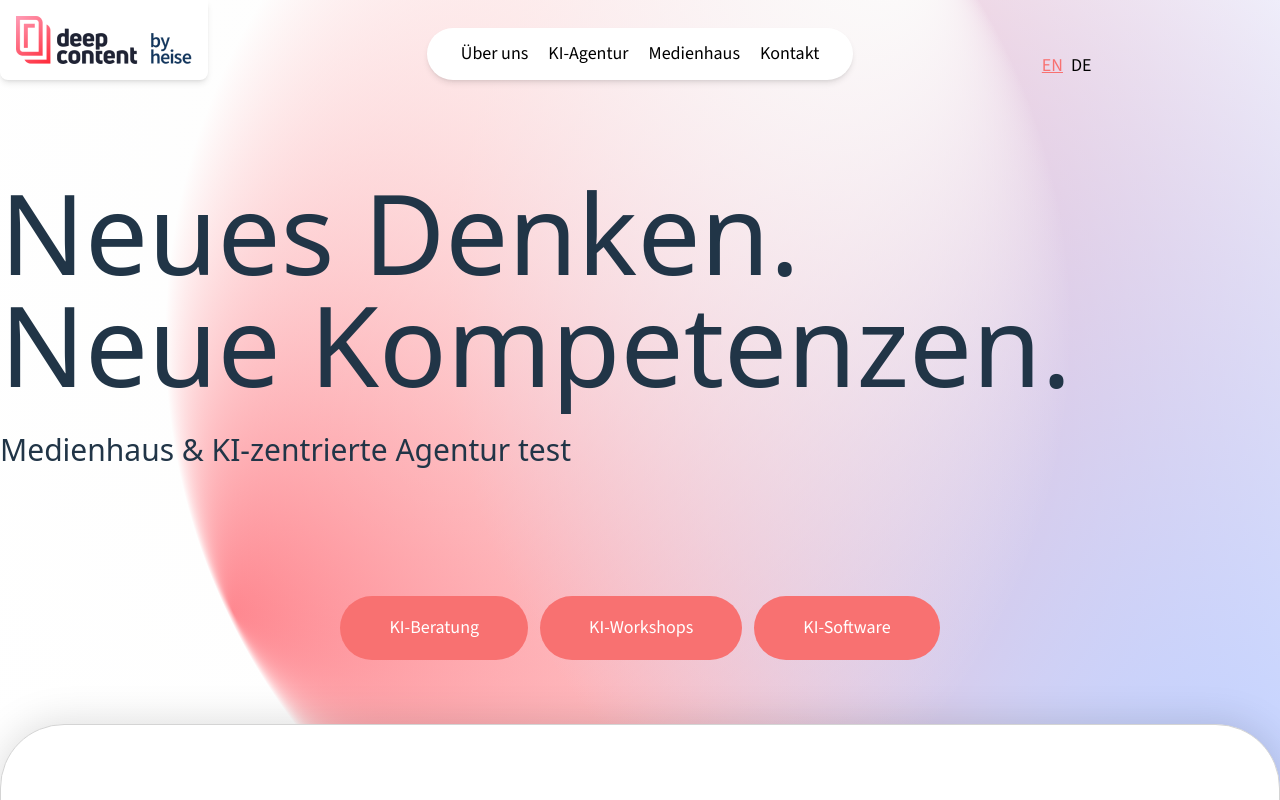
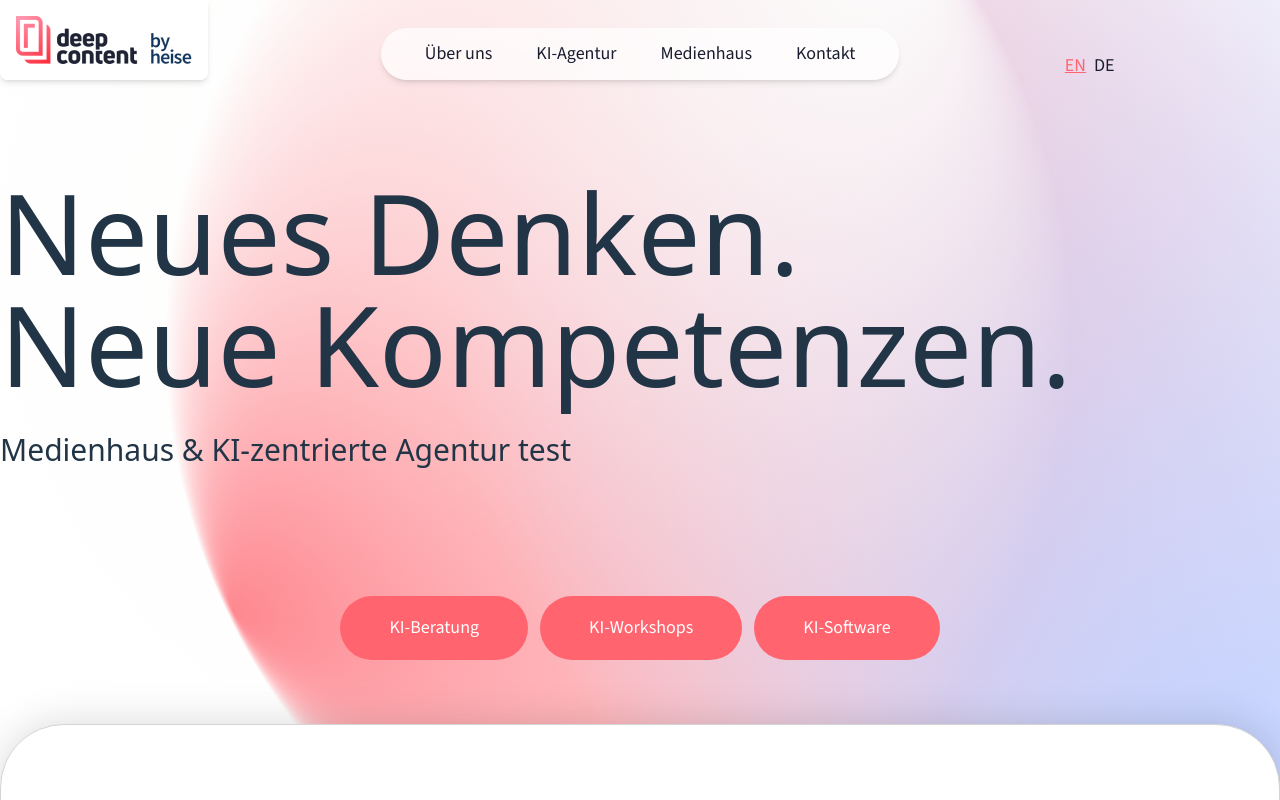
Before and after one commit to NelRai/DC-Corporate-Vue-Vite, a Vue app: page / in a window 1280 px wide. Shown: the top 800 px of the page. Built offline with nearby package versions, Linux system fonts and the light colour scheme; a web font is replaced by a local one.

Commit message:
btn hover effects / color / nav update

```diff
--- a/src/App.vue
+++ b/src/App.vue
@@ -1,6 +1,8 @@
 <script setup>
 import HelloWorld from "./components/HelloWorld.vue";
 import WrapperContent from "./components/wrapper-content.vue";
+import navLink from "./components/nav-link.vue";
+
 import btnPrimary from "./components/btn-primary.vue";
 import btnSecondary from "./components/btn-secondary.vue";
 import headlineH2 from "./components/headline-h2.vue";
@@ -17,32 +19,32 @@ import Footer from "./components/footer.vue";
 </script>
 
 <template>
-  <header class="fixed flex items-end w-full m-auto max-w-7xl left-1/2 -translate-x-2/4">
+  <header class="fixed flex items-end w-full m-auto max-w-7xl left-1/2 -translate-x-2/4 z-99">
     <!--change to fixed if on scroll header hide is implemented  -->
     <div class="flex-1">
       <div class="">
-        <img src="./assets/dc-logo-black.png" alt="" class="h-20 bg-white p-4 rounded-b-lg shadow-md" />
+        <img src="./assets/dc-logo-black.png" alt="" class="h-20 bg-white/70  p-4 rounded-b-lg shadow-md backdrop-blur-sm" />
       </div>
     </div>
-    <nav class="hidden lg:flex bg-white rounded-full flex-1 justify-center shadow-md">
+    <nav class="hidden lg:flex bg-white/70 rounded-full flex-initial justify-center shadow-md backdrop-blur-sm">
       <ul class="flex flex-row gap-5 py-3 px-8 justify-center items-center">
         <li class="p-0 m-0 h-fit leading-4">
-          <a href="#ueber-uns" class="text-black text-lg">Über uns</a>
+          <navLink text="Über uns" link="#ueber-uns" />
         </li>
         <li class="p-0 m-0 h-fit leading-4">
-          <a href="#ki-beratung" class="text-black text-lg">KI-Agentur</a>
+          <navLink text="KI-Agentur" link="#ki-beratung" />
         </li>
         <li class="p-0 m-0 h-fit leading-4">
-          <a href="#medienhaus" class="text-black text-lg">Medienhaus</a>
+          <navLink text="Medienhaus" link="#medienhaus" />
         </li>
         <li class="p-0 m-0 h-fit leading-4">
-          <a href="#kontakt" class="text-black text-lg">Kontakt</a>
+          <navLink text="Kontakt" link="#kontakt" />
         </li>
       </ul>
     </nav>
     <div class="flex-1 flex justify-center gap-2 text-lg font-normal">
-      <span class="text-red-400 underline">EN</span>
-      <span class="text-black">DE</span>
+      <span class="text-dc-400 underline">EN</span>
+      <span class="text-dc-neutral900">DE</span>
     </div>
   </header>
 
@@ -68,7 +70,7 @@ import Footer from "./components/footer.vue";
     class="flex flex-col gap-4 -mt-12 pt-16 pb-24 w-full bg-white border border-neutral-300 border-solid rounded-t-3xl lg:rounded-t-4xl shadow-top3xl lg:pt-32 lg:pb-44 z-10 relative">
     <div class="px-8 lg:px-0 max-w-7xl m-auto flex flex-col gap-4 lg:gap-16">
       <p class="text-1xl lg:text-7xl">
-        <span class="text-red-400">Deep Content by heise</span> ist ein
+        <span class="text-dc-400">Deep Content by heise</span> ist ein
         digitales Medienhaus mit jahrelanger journalistischer Tech-Expertise.
       </p>
       <p class="lg:text-4xl">
@@ -174,7 +176,7 @@ import Footer from "./components/footer.vue";
       <img class="w-full h-full shadow-lg rounded-3xl lg:rounded-images" src="./assets/mixed-magazine.svg" alt="" />
       <div class="flex flex-col gap-8">
         <p>
-          <span class="text-red-400">MIXED</span> ist in Deutschland, Österreich
+          <span class="text-dc-400">MIXED</span> ist in Deutschland, Österreich
           und der Schweiz Marktführer für News und Berichte rund um
           Zukunfts-Technologien wie VR, AR, KI und mehr. Bei uns trifft sich
           auch die deutschsprachige Mixed-Reality-Community. Bekannte
@@ -191,7 +193,7 @@ import Footer from "./components/footer.vue";
       <img class="w-full h-full shadow-lg rounded-3xl lg:rounded-images" src="./assets/decoder-magazine.svg" alt="" />
       <div class="flex flex-col gap-8">
         <p>
-          <span class="text-red-400">THE DECODER</span> ist eine internationale
+          <span class="text-dc-400">THE DECODER</span> ist eine internationale
           digitale Publikations-, Wissens- und Business-Plattform, die
           KI-Wissenschaft, Politik und Wirtschaft miteinander verbindet. Unsere
           Berichterstattung ist aktuell, sachlich, tiefgründig und dennoch
@@ -207,7 +209,7 @@ import Footer from "./components/footer.vue";
       <img class="w-full h-full shadow-lg rounded-3xl lg:rounded-images" src="./assets/s4g-magazine.svg" alt="" />
       <div class="flex flex-col gap-8">
         <p>
-          <span class="text-red-400">SPACE4GAMES</span> beschäftigt sich
+          <span class="text-dc-400">SPACE4GAMES</span> beschäftigt sich
           ausführlich und detailliert mit Videospielen und weiteren Tech-Themen,
           die unsere Autoren begeistern. Vom Report über die besten Guides und
           Top-Tools bis hin zu starken Meinungen. Die Artikel erscheinen auch in
@@ -230,28 +232,28 @@ import Footer from "./components/footer.vue";
           <div class="">
             <!-- <label for="fname" class="text-1xl font-light">Name*</label><br> -->
             <input type="text" id="fname" name="fname" placeholder="Name*"
-              class="w-full border-b border-solid border-red-400 placeholder:text-black" required /><br />
+              class="w-full border-b border-solid border-dc-400 placeholder:text-dc-neutral900" required /><br />
           </div>
 
           <div class="">
             <!-- <label for="lcompany">Unternehmen</label><br> -->
             <input type="text" id="lcompany" name="lcompany" placeholder="Unternehmen"
-              class="w-full border-b border-solid border-red-400 placeholder:text-black" />
+              class="w-full border-b border-solid border-dc-400 placeholder:text-dc-neutral900" />
           </div>
           <div class="">
             <!-- <label for="lmail">E-Mail*</label><br> -->
             <input type="email" id="lmail" name="lmail" placeholder="E-Mail*"
-              class="w-full border-b border-solid border-red-400 placeholder:text-black" required />
+              class="w-full border-b border-solid border-dc-400 placeholder:text-dc-neutral900" required />
           </div>
         </div>
         <div class="">
           <!-- <label for="lmsg">Nachricht*</label><br> -->
           <textarea type="text" id="lmsg" name="lmsg" placeholder="Nachricht*"
-            class="w-full lg:h-full border-b border-solid border-red-400 min-h-32 placeholder:align-top placeholder:text-black"></textarea>
+            class="w-full lg:h-full border-b border-solid border-dc-400 min-h-32 placeholder:align-top placeholder:text-dc-neutral900"></textarea>
         </div>
 
         <input type="submit"
-          class="min-h-12 lg:w-max lg:min-w-80 lg:min-h-16 lg:px-12 lg:m-auto bg-red-400 text-white rounded-3xl lg:rounded-full background btn primary lg:col-span-2" />
+          class="min-h-12 lg:w-max lg:min-w-80 lg:min-h-16 lg:px-12 lg:m-auto bg-dc-400 text-white rounded-3xl lg:rounded-full background btn primary lg:col-span-2" />
       </form>
     </div>
   </div>
--- a/src/components/btn-primary.vue
+++ b/src/components/btn-primary.vue
@@ -11,8 +11,10 @@ const count = ref(0)
 </script>
 
 <template>
-<a :href="link" class="lg:w-max">
-  <button class="w-full lg:w-max min-h-12 lg:min-h-16 lg:px-12 bg-red-400 text-white  text-base lg:text-lg rounded-3xl lg:rounded-full background btn primary">{{ text }}</button>
-</a>
+  <a :href="link" class="lg:w-max">
+    <button
+      class="w-full lg:w-max min-h-12 lg:min-h-16 lg:px-12 bg-dc-400  text-white text-base lg:text-lg rounded-3xl lg:rounded-full background btn primary transition-all	 relative top-0 hover:drop-shadow-2xl  ease-in-out  hover:-translate-y-1 hover:saturate-150	duration-300  ">{{
+    text }}</button>
+  </a>
 
 </template>
--- a/src/components/btn-secondary.vue
+++ b/src/components/btn-secondary.vue
@@ -11,6 +11,6 @@ const count = ref(0)
 
 <template>
 
-  <button class="w-full lg:w-max min-h-12 lg:min-h-16 lg:px-12 bg-white text-red-400 text-base lg:text-lg  border border-solid border-red-400 rounded-3xl lg:rounded-full  background btn primary">{{ text }}</button>
+  <button class="w-full lg:w-max min-h-12 lg:min-h-16 lg:px-12 bg-white text-dc-400 text-base lg:text-lg  border border-solid border-dc-400 rounded-3xl lg:rounded-full  background btn primary">{{ text }}</button>
 
 </template>
--- /dev/null
+++ b/src/components/nav-link.vue
@@ -0,0 +1,14 @@
+<script setup>
+import { ref } from 'vue'
+
+defineProps({
+  text: String,
+  link: String,
+})
+
+const count = ref(0)
+</script>
+
+<template>
+  <a :href="link" class="text-dc-neutral900 text-lg transition-all bg-transparent hover:bg-opacity-40 hover:bg-slate-200 hover:text-black rounded-full py-2 px-3">{{text}}</a>
+</template>
--- a/src/style.css
+++ b/src/style.css
@@ -19,11 +19,13 @@
 
 a {
   font-weight: 500;
-  color: #646cff;
+  color: #FF646F;
   text-decoration: inherit;
+  transition: all 0.3s;
 }
 a:hover {
-  color: #535bf2;
+  color: #F34B57;
+  transition: all 0.3s;
 }
 
 body {
@@ -54,9 +56,9 @@ button {
   cursor: pointer;
   transition: border-color 0.25s;
 }
-button:hover {
+/* button:hover {
   border-color: #646cff;
-}
+} */
 button:focus,
 button:focus-visible {
   outline: 4px auto -webkit-focus-ring-color;
@@ -79,7 +81,8 @@ button:focus-visible {
     background-color: #ffffff;
   }
   a:hover {
-    color: #747bff;
+    color: #F34B57;
+    transition: all 0.3s;
   }
   button {
     background-color: #f9f9f9;
@@ -131,7 +134,7 @@ button:focus-visible {
 
 
 
-/* Automatic Logo Scroll */
+/* Workshop styles */
 
 
 .answer {
--- a/tailwind.config.js
+++ b/tailwind.config.js
@@ -7,6 +7,13 @@ export default {
   theme: {
 
     extend: {
+      colors: {
+        dc: {
+          400: '#FF646F',
+          500: '#F34B57',
+          neutral900: '#191D2E',
+        }
+      },
       boxShadow: {
         'top3xl': '0px 0px 40px 0px rgba(0, 0, 0, 0.15)',
       },
@@ -17,6 +24,7 @@ export default {
       zIndex: {
         '60': '60',
         '70': '70',
+        '99': '99',
       },
       fontSize: {
         '1xl': ['1.5rem', {
```
